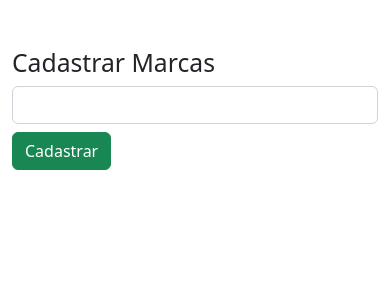
After one commit to AndBayer/e-comerce_LojaFacas, a Flask app: page /addmarca in a window 390 px wide. The commit adds this page. Shown: the top 300 px of the page. Run offline with Flask 2, Linux system fonts and the light colour scheme.

Commit message:
CadastrarMarcas

```diff
--- a/loja/__init__.py
+++ b/loja/__init__.py
@@ -11,3 +11,5 @@ bcrypt = Bcrypt(app)
 
 
 from loja.admin import rotas
+
+from loja.produtos import rotas
--- a/loja/admin/rotas.py
+++ b/loja/admin/rotas.py
@@ -40,5 +40,5 @@ def login():
             flash(f'Ola,  {form.email.data} Voce esta logado','success')
             return redirect(request.args.get('next')or url_for('admin'))
         else:
-            flash('Nao foi possível logar no sistema')
+            flash('Nao foi possível logar no sistema','danger')
     return render_template('admin/login.html', form=form, title="Pagina Login")
--- /dev/null
+++ b/loja/produtos/rotas.py
@@ -0,0 +1,15 @@
+from flask import redirect, render_template, url_for, flash, request
+
+from loja import db, app
+from .models import Marca, Categoria
+
+@app.route('/addmarca', methods=['GET','POST'])
+def addmarca():
+    if request.method == "POST":
+        getmarca = request.form.get('marca')
+        marca = Marca(name=getmarca)
+        db.session.add(marca)
+        flash(f'A marca {getmarca} foi cadastrada com sucesso','success')
+        db.session.commit()
+        return redirect(url_for('addmarca'))
+    return render_template('/produtos/addmarca.html', marcas='marcas')
--- a/loja/templates/admin/login.html
+++ b/loja/templates/admin/login.html
@@ -8,7 +8,10 @@
     <div class="row">
         <div class="col-md-4"></div>
         <div class="col-md-4">
+
   <div class="text-center h1 text-success"> Login </div>
+
+  {% include '_messages.html' %}
 
   <form method="post" enctype="multipart/form-data">
     <div>
--- a/loja/templates/admin/registrar.html
+++ b/loja/templates/admin/registrar.html
@@ -4,6 +4,7 @@
 
 
 <div class="container">
+  {% include '_messages.html' %}
   <div class="text-center h1 text-success"> Registrar </div>
       {% from "_formularioajuda.html" import render_field %}
   <form method="post" enctype="multipart/form-data">
--- /dev/null
+++ b/loja/templates/produtos/addmarca.html
@@ -0,0 +1,34 @@
+{% extends 'layouts.html' %}
+
+
+{% block content %}
+
+<div class="container">
+    <div class="row">
+        <div class="col-md-3"></div>
+        <div class="col-md-6">
+            {% include "_messages.html" %}
+            {% if marcas %}
+            <h2 class="'text-center mt-5"> Cadastrar Marcas</h2>
+            <form action="" method="POST">
+                <input type="text" name="marca" class="form-control">
+                <input type="submit" value="Cadastrar" class="btn btn-success mt-2">
+            </form>
+
+            {% else %}
+            <h2 class="'text-center mt-5"> Cadastrar Categorias</h2>
+            <form action="" method="POST">
+                <input type="text" name="categoria" class="form-control">
+                <input type="submit" value="Cadastrar" class="btn btn-success mt-2">
+
+            </form>
+            {% endif %}
+        </div>
+        <div class="col-md-3"></div>
+    </div>
+</div>
+
+
+
+
+{% endblock content %}
```
Also changed, not shown: loja/produtos/models.py (added, +13 -0 lines), loja/e-comerce.db, loja/produtos/__init__.py (added).
